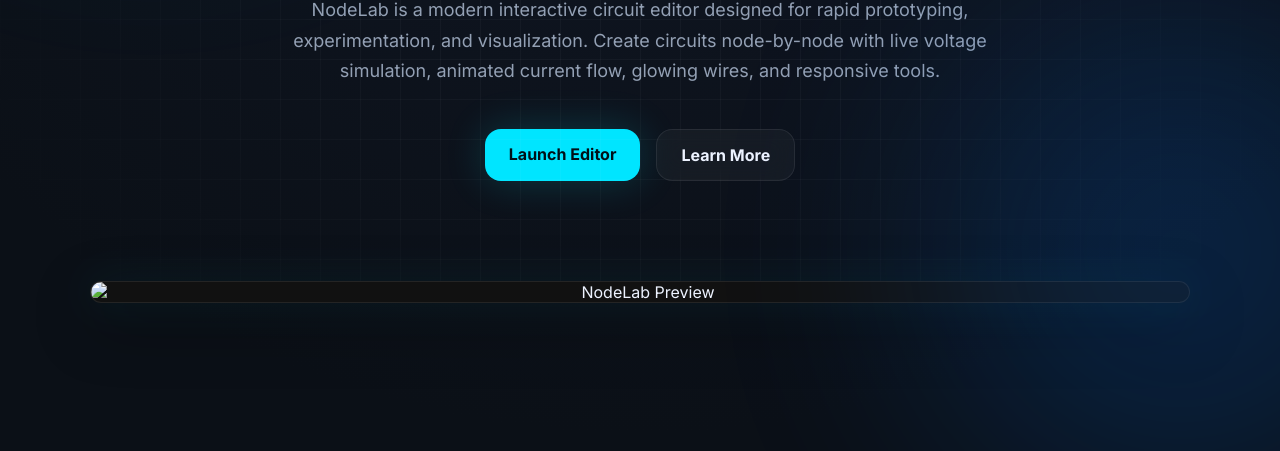
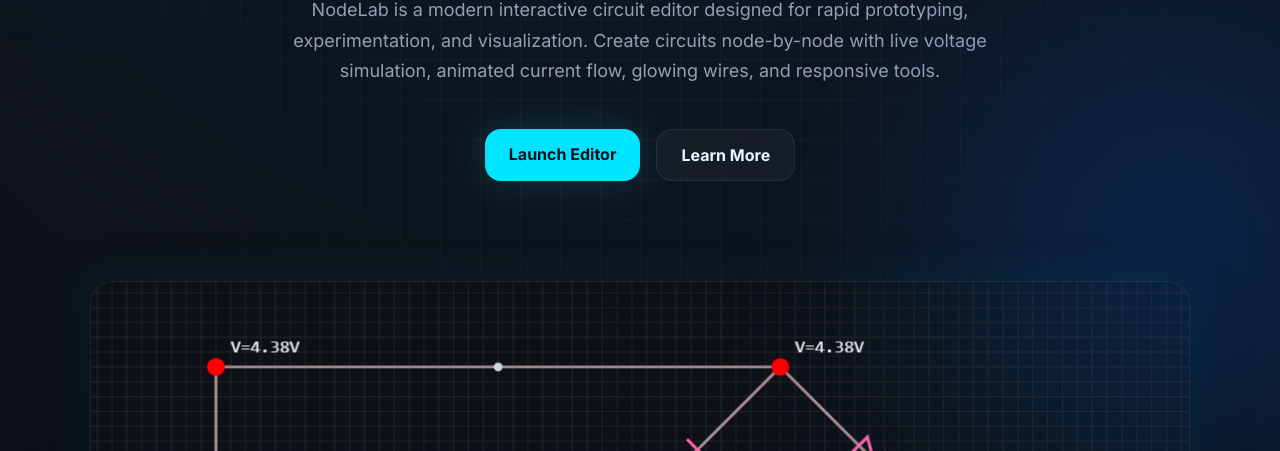
Before and after one commit to TrioA/NodeLAB, a plain HTML site: page home/index.html in a window 1280 px wide. Shown: the part 501-952 px from the top of the page. Drawn offline with Linux system fonts and the light colour scheme.

Commit message:
Update index.html

```diff
--- a/home/index.html
+++ b/home/index.html
@@ -59,7 +59,7 @@
         </div>
 
         <div class="hero-preview">
-            <img src="./images/demo-pic.png" alt="NodeLab Preview">
+            <img src="../images/demo-pic.png" alt="NodeLab Preview">
         </div>
 
     </main>
```
